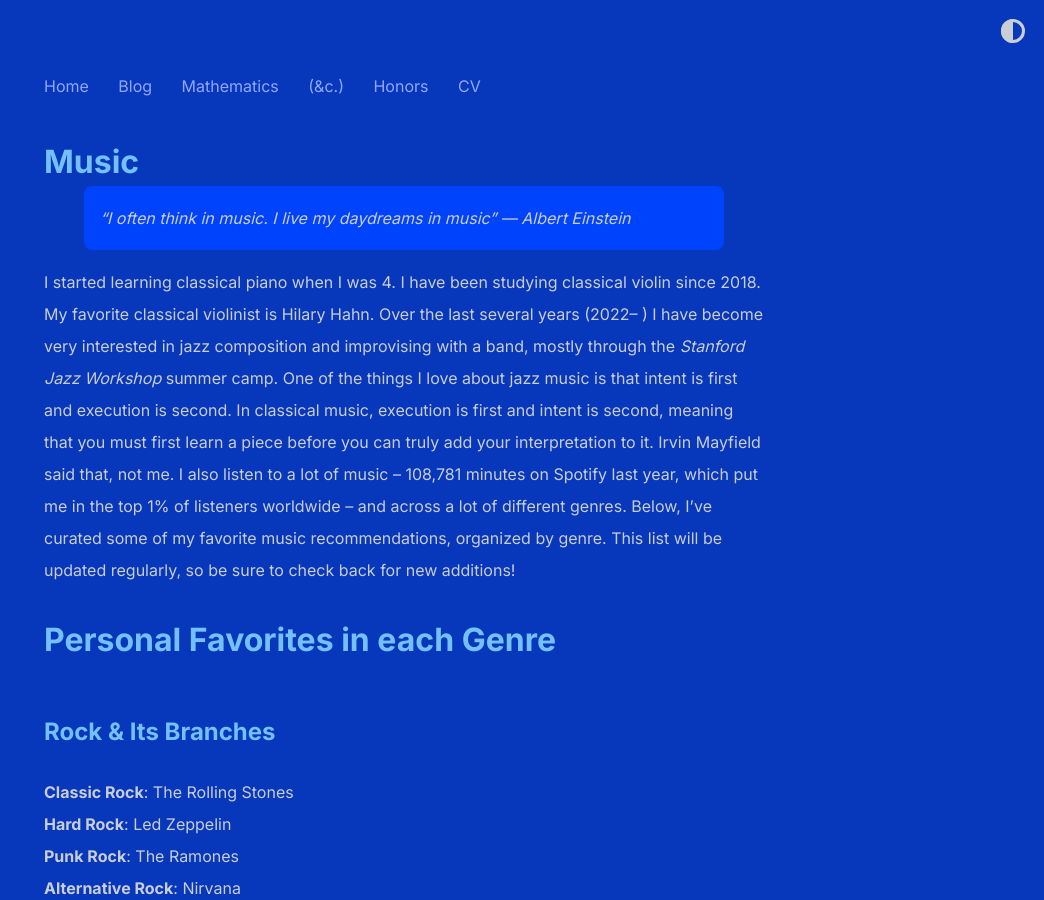
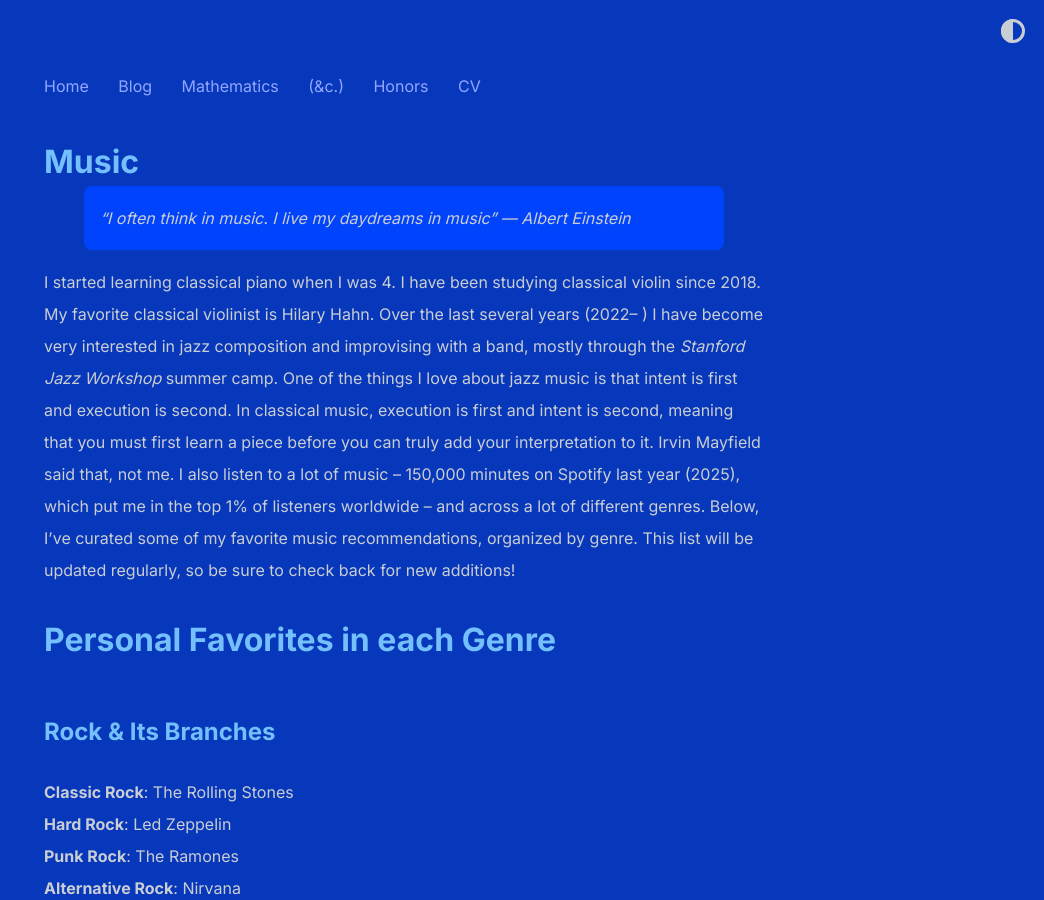
Before and after one commit to shihankanungo/shihankanungo.github.io, a Jekyll site: the page built from music-recs.md, in a window 1280 px wide and 900 px high. Shown: the whole window, without its empty margins (236-1280 px from the left). Built offline with Jekyll 4.4.1, drawn with Linux system fonts in a browser that asks for light colours.

Commit message:
Update music-recs.md

```diff
--- a/music-recs.md
+++ b/music-recs.md
@@ -4,7 +4,7 @@
 ---
 > "I often think in music. I live my daydreams in music" --- Albert Einstein
 
-I started learning classical piano when I was 4. I have been studying classical violin since 2018. My favorite classical violinist is Hilary Hahn. Over the last several years (2022-- ) I have become very interested in jazz composition and improvising with a band, mostly through the _Stanford Jazz Workshop_ summer camp. One of the things I love about jazz music is that intent is first and execution is second. In classical music, execution is first and intent is second, meaning that you must first learn a piece before you can truly add your interpretation to it. Irvin Mayfield said that, not me. I also listen to a lot of music -- 108,781 minutes on Spotify last year, which put me in the top 1% of listeners worldwide -- and across a lot of different genres. Below, I’ve curated some of my favorite music recommendations, organized by genre. This list will be updated regularly, so be sure to check back for new additions!
+I started learning classical piano when I was 4. I have been studying classical violin since 2018. My favorite classical violinist is Hilary Hahn. Over the last several years (2022-- ) I have become very interested in jazz composition and improvising with a band, mostly through the _Stanford Jazz Workshop_ summer camp. One of the things I love about jazz music is that intent is first and execution is second. In classical music, execution is first and intent is second, meaning that you must first learn a piece before you can truly add your interpretation to it. Irvin Mayfield said that, not me. I also listen to a lot of music -- 150,000 minutes on Spotify last year (2025), which put me in the top 1% of listeners worldwide -- and across a lot of different genres. Below, I’ve curated some of my favorite music recommendations, organized by genre. This list will be updated regularly, so be sure to check back for new additions!
 <br>
 
 # Personal Favorites in each Genre
```
